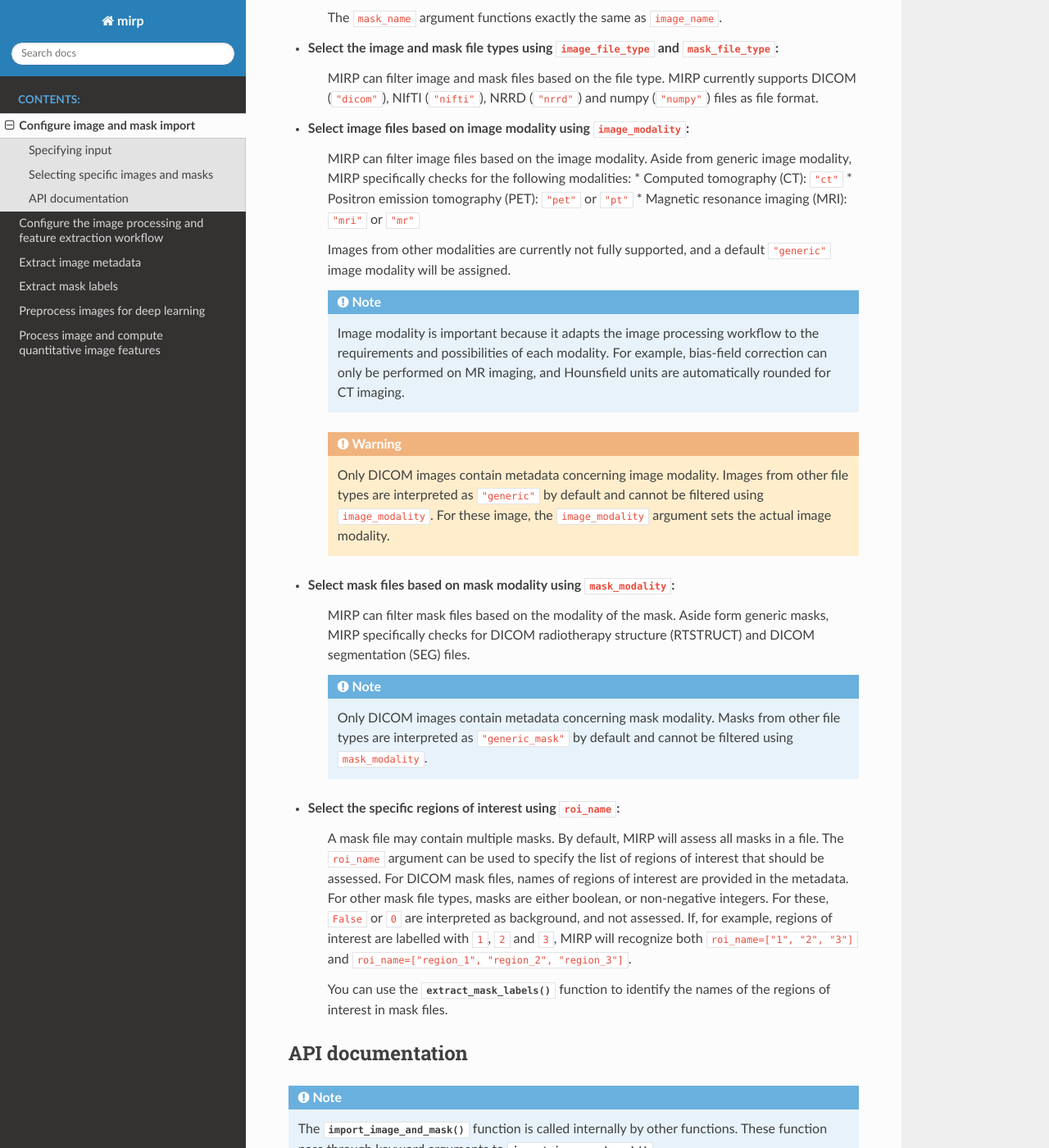
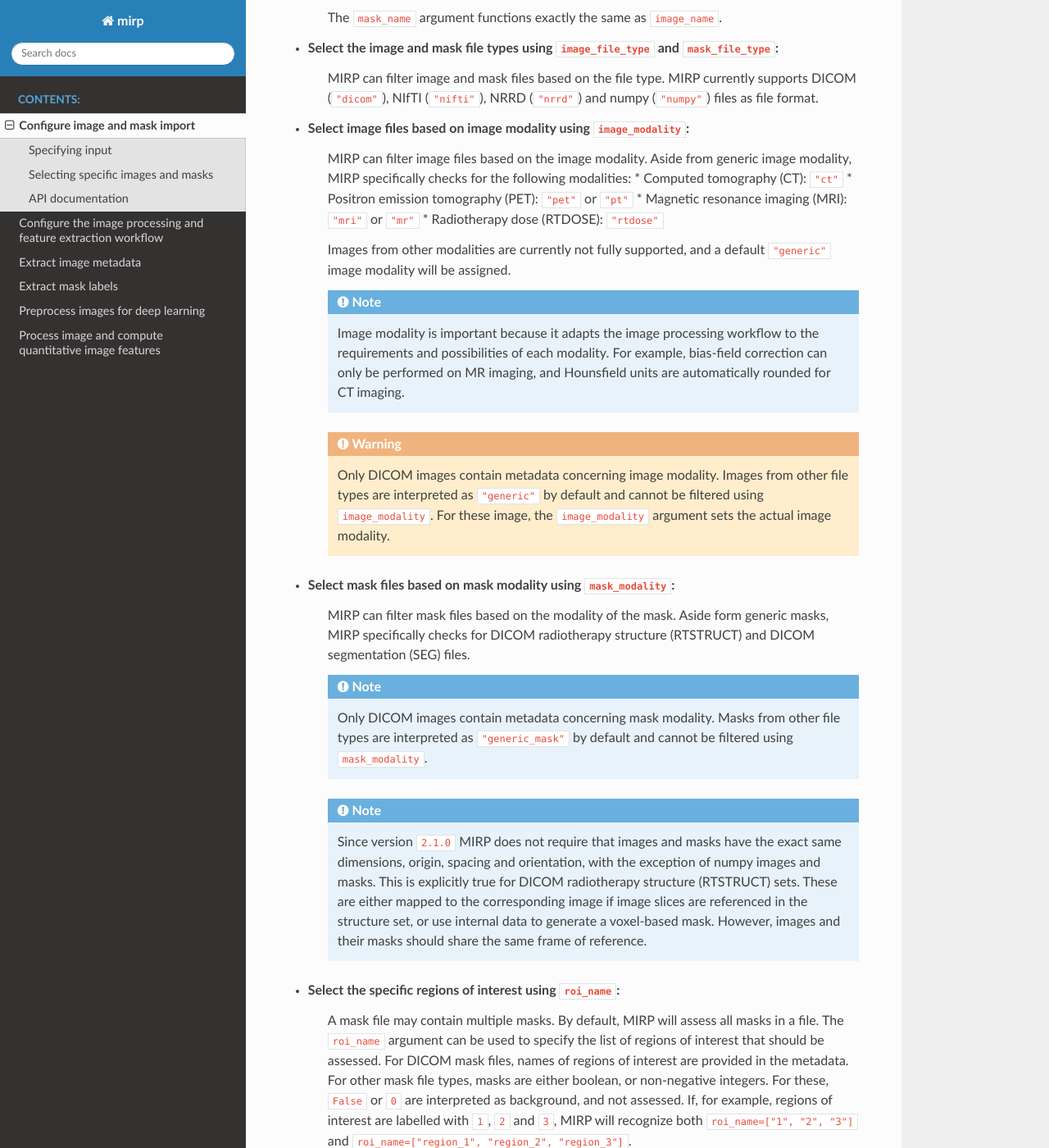
Before and after one commit to oncoray/mirp, a Sphinx documentation site: the page built from docs_source/source/mirp.importData.rst, in a window 1280 px wide and 1400 px high, scrolled down 5299 px. Shown: the whole window at 82% size. Built offline with Sphinx 7.4.7 and the Read the Docs theme 2.0.0, drawn with Linux system fonts in a browser that asks for light colours.

Commit message:
Updated documentation.

```diff
--- a/docs_source/source/mirp.importData.rst
+++ b/docs_source/source/mirp.importData.rst
@@ -244,6 +244,7 @@ On occasion, input should be more selective. This can be done by specifying addi
     * Computed tomography (CT): ``"ct"``
     * Positron emission tomography (PET): ``"pet"`` or ``"pt"``
     * Magnetic resonance imaging (MRI): ``"mri"`` or ``"mr"``
+    * Radiotherapy dose (RTDOSE): ``"rtdose"``
 
     Images from other modalities are currently not fully supported, and a default ``"generic"`` image modality will
     be assigned.
@@ -266,6 +267,13 @@ On occasion, input should be more selective. This can be done by specifying addi
         Only DICOM images contain metadata concerning mask modality. Masks from other file types are interpreted as
         ``"generic_mask"`` by default and cannot be filtered using ``mask_modality``.
 
+    .. note::
+        Since version ``2.1.0`` MIRP does not require that images and masks have the exact same dimensions, origin,
+        spacing and orientation, with the exception of numpy images and masks. This is explicitly true for DICOM
+        radiotherapy structure (RTSTRUCT) sets. These are either mapped to the corresponding image if image slices
+        are referenced in the structure set, or use internal data to generate a voxel-based mask. However, images and
+        their masks should share the same frame of reference.
+
 * Select the specific regions of interest using ``roi_name``:
     A mask file may contain multiple masks. By default, MIRP will assess all masks in a file. The ``roi_name`` argument
     can be used to specify the list of regions of interest that should be assessed. For DICOM mask files, names of
```
Also changed, not shown: NEWS.md (+3 -1 lines), 3 other files.
